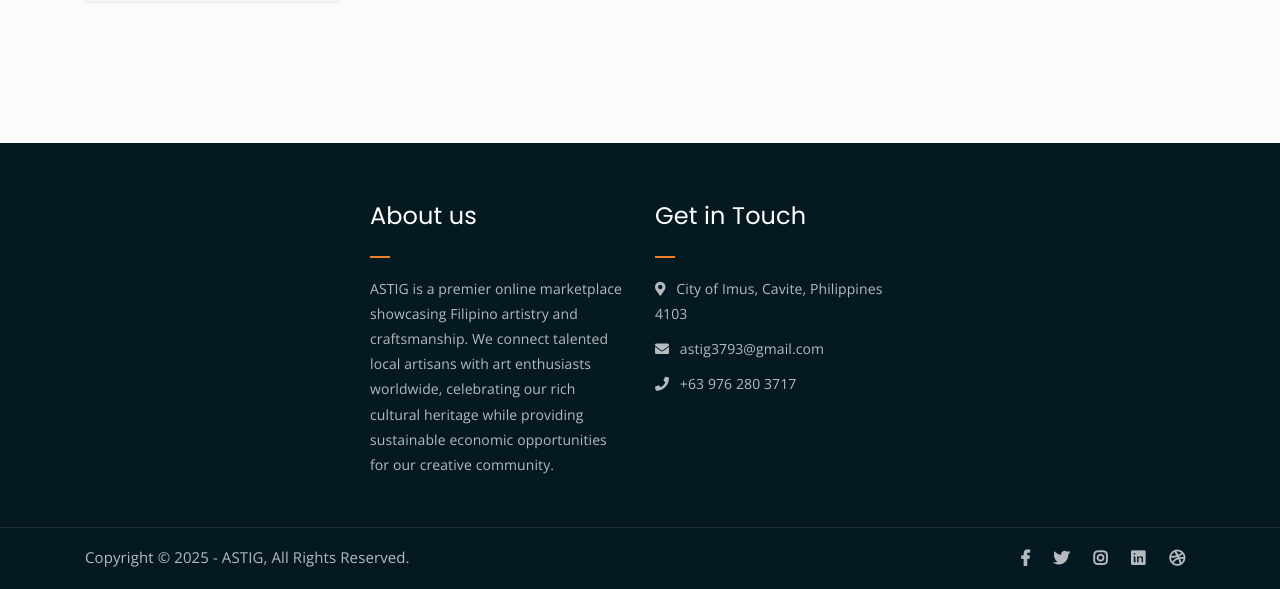
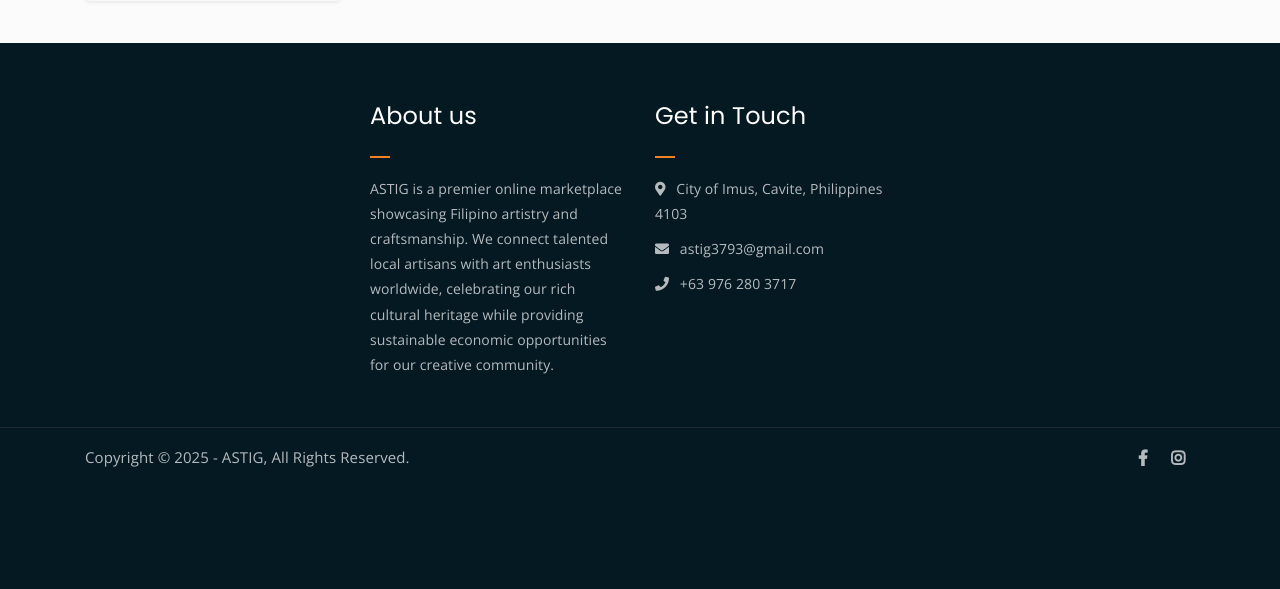
Before and after one commit to jayceebasa/CAPSTONE-PROJECT, a Django app: page /users/ in a window 1280 px wide. Shown: the part 626-1215 px from the top of the page. After the commit the page ends 1093 px from the top, so only its background shows below. Run offline with Django 5.2, Linux system fonts and the light colour scheme; a user stored in the database is signed in; data comes from the database, SQL or seed files in the repository; both versions use the stored data as it was after the commit; data that the repository does not hold is empty; some libraries are stand-ins or nearby versions.

Commit message:
minor fixes

```diff
--- a/frontend/templates/core/index.html
+++ b/frontend/templates/core/index.html
@@ -203,7 +203,7 @@
         <div class="single-product-item">
           <div class="product-image" style="height: 250px; margin-bottom: 50px">
             <a href="{% url 'core:single_product' product.id %}">
-              <img src="{{ product.image.url }}" alt="{{ product.name }}" />
+              <img src="{{ product.image.url }}" alt="{{ product.name }}" style="max-height: 210px !important; max-width: 210px !important" />
             </a>
           </div>
           <h3>{{ product.name }}</h3>
--- a/frontend/templates/core/prof_user.html
+++ b/frontend/templates/core/prof_user.html
@@ -1090,6 +1090,58 @@
       </div>
     </section>
     <script>
+            document.getElementById("editImageButton").addEventListener("click", function () {
+        document.getElementById("imageInput").click();
+      });
+
+      document.getElementById("imageInput").addEventListener("change", function (event) {
+        const file = event.target.files[0];
+        if (file) {
+          const formData = new FormData();
+          formData.append("picture", file);
+
+          // Fetch the CSRF token from the cookie
+          const getCookie = (name) => {
+            let cookieValue = null;
+            if (document.cookie && document.cookie !== "") {
+              const cookies = document.cookie.split(";");
+              for (let i = 0; i < cookies.length; i++) {
+                const cookie = cookies[i].trim();
+                // Does this cookie string begin with the name we want?
+                if (cookie.substring(0, name.length + 1) === name + "=") {
+                  cookieValue = decodeURIComponent(cookie.substring(name.length + 1));
+                  break;
+                }
+              }
+            }
+            return cookieValue;
+          };
+
+          const csrfToken = getCookie("csrftoken");
+
+          fetch("/api/upload_profile_picture/", {
+            method: "POST",
+            headers: {
+              "X-CSRFToken": csrfToken,
+            },
+            body: formData,
+          })
+            .then((response) => response.json())
+            .then((data) => {
+              if (data.success) {
+                alert("Image uploaded successfully.");
+                location.reload(); // Reload the page to show the updated image
+              } else {
+                alert("Image upload failed: " + data.error);
+              }
+            })
+            .catch((error) => {
+              console.error("Error:", error);
+              alert("An error occurred during image upload. Please try again.");
+            });
+        }
+      });
+
       document.addEventListener("DOMContentLoaded", function () {
         const paginationLinks = document.querySelectorAll("#paginationContainer .page-link");
 
@@ -1140,8 +1192,8 @@
         });
       });
     </script>
-    <!-- footer -->
-    <div class="footer-area" style="margin-top: 100px;">
+<!-- footer -->
+    <div class="footer-area">
       <div class="container">
         <div class="row justify-content-center">
           <!-- About us section -->
@@ -1149,8 +1201,7 @@
             <div class="footer-box about-widget">
               <h2 class="widget-title">About us</h2>
               <p>
-                ASTIG is a premier online marketplace showcasing Filipino artistry and craftsmanship. We connect talented local artisans with art enthusiasts
-                worldwide, celebrating our rich cultural heritage while providing sustainable economic opportunities for our creative community.
+                ASTIG is a premier online marketplace showcasing Filipino artistry and craftsmanship. We connect talented local artisans with art enthusiasts worldwide, celebrating our rich cultural heritage while providing sustainable economic opportunities for our creative community.
               </p>
             </div>
           </div>
@@ -1182,19 +1233,10 @@
             <div class="social-icons">
               <ul>
                 <li>
-                  <a href="#" target="_blank"><i class="fab fa-facebook-f"></i></a>
+                  <a href="https://www.facebook.com/share/1FTas4yNtA/" target="_blank"><i class="fab fa-facebook-f"></i></a>
                 </li>
                 <li>
-                  <a href="#" target="_blank"><i class="fab fa-twitter"></i></a>
-                </li>
-                <li>
-                  <a href="#" target="_blank"><i class="fab fa-instagram"></i></a>
-                </li>
-                <li>
-                  <a href="#" target="_blank"><i class="fab fa-linkedin"></i></a>
-                </li>
-                <li>
-                  <a href="#" target="_blank"><i class="fab fa-dribbble"></i></a>
+                  <a href="https://www.instagram.com/astig656?igsh=MTY2ZDZrZjVmaGZtbg==" target="_blank"><i class="fab fa-instagram"></i></a>
                 </li>
               </ul>
             </div>
@@ -1203,7 +1245,6 @@
       </div>
     </div>
     <!-- end copyright -->
-
     <!-- jquery -->
     <script src="{% static 'assets/js/jquery-1.11.3.min.js' %}"></script>
     <!-- bootstrap -->
--- a/frontend/templates/core/single-product.html
+++ b/frontend/templates/core/single-product.html
@@ -34,6 +34,8 @@
             <br />
             <a href="#" class="cart-btn add-to-cart" data-product-id="{{ product.id }}"><i class="fas fa-shopping-cart"></i> Add to Cart</a>
             <p><strong>Categories: </strong>{{ product.category }}</p>
+            <p><strong>Seller: </strong>{{ product.seller.first_name }} {{product.seller.last_name}}</p>
+            <p><strong>Email: </strong>{{ product.seller.email }}</p>
           </div>
         </div>
       </div>
```
Also changed, not shown: db.sqlite3, media/product_images/Portrait.dio.webp (added), media/profile_pictures/Portrait.dio.webp (added), media/profile_pictures/Portrait_b8K6fCN.dio.webp (added), media/profile_pictures/Portrait_si2ipDv.dio.webp (added), media/qrcodes/GILBERT_QR.PNG (added), media/qrcodes/Portrait.dio.webp (added), media/subscription_payments/Portrait.dio.webp (added).
